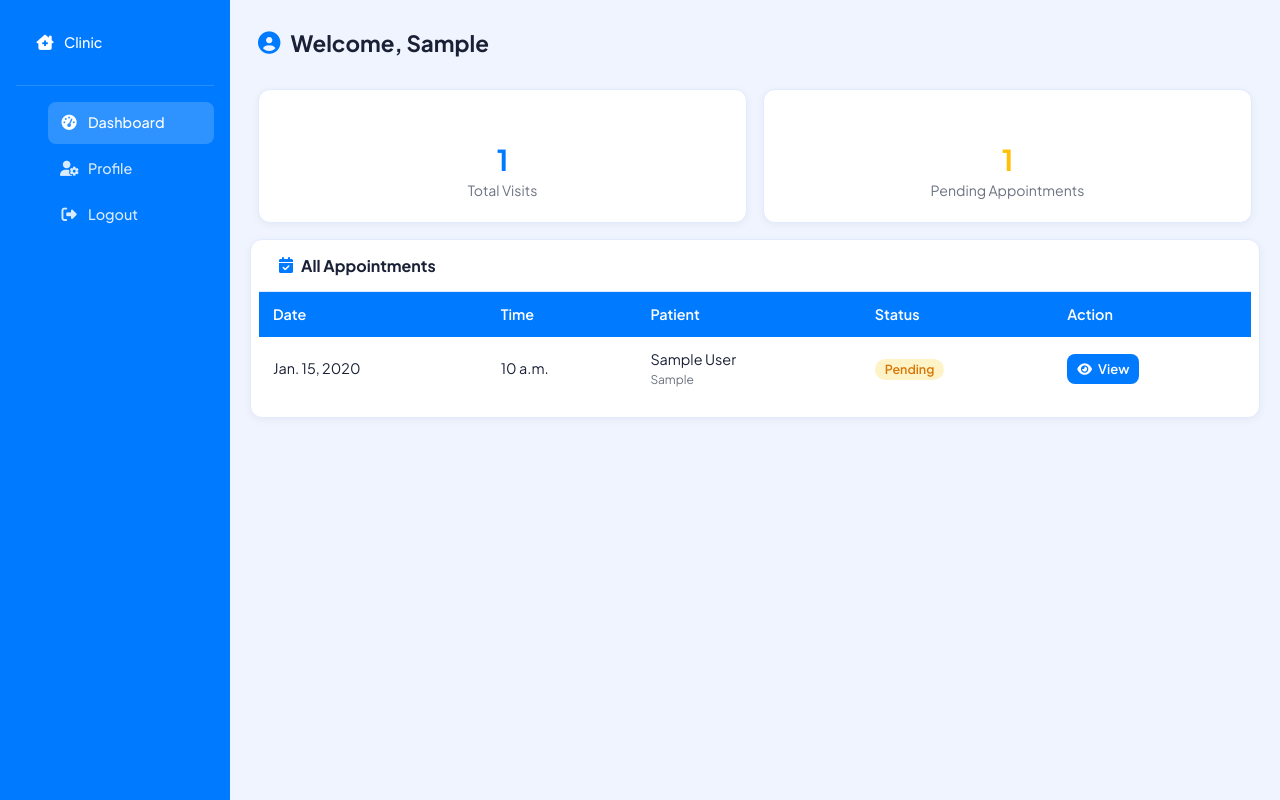
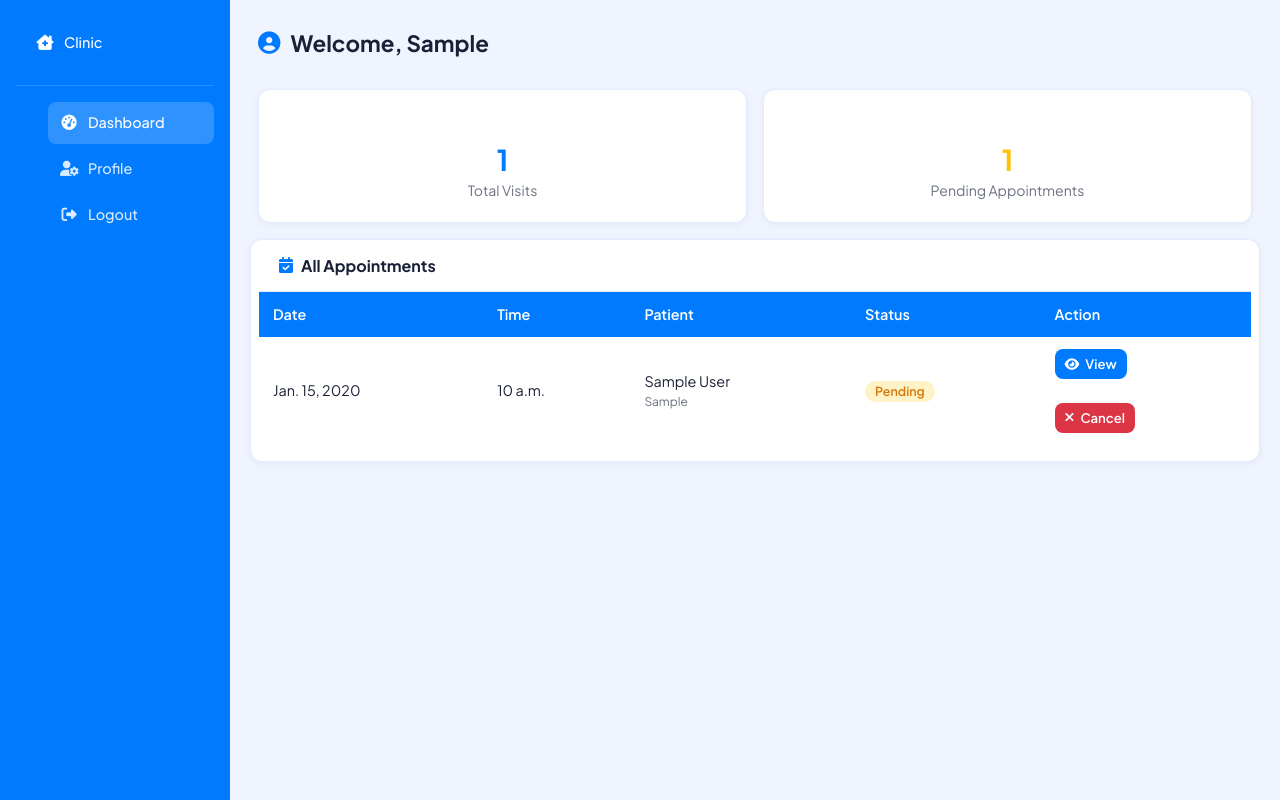
Before and after one commit to pdp7093-brainstream/Doctor_management_system, a Django app: page /dashboard/ in a window 1280 px wide. Run offline with Django 5.2, Linux system fonts and the light colour scheme; a user stored in the database is signed in; tables that the repository leaves empty hold one stand-in row (values such as "Sample post"); some libraries are stand-ins or nearby versions.

Commit message:
fristcomit

```diff
--- a/appointment/urls.py
+++ b/appointment/urls.py
@@ -9,7 +9,7 @@ urlpatterns = [
     path('search-patients/', views.search_patients, name='search_patients'),
     path('manage_appointments/', Manage_appointments.as_view(), name='manage_appointments'),
     path('add-appointment/', Add_appointment.as_view(), name='add_appointment'),
-
+    path('cancel-appointment/<int:appointment_id>/',views.cancel_appointment,name='cancel_appointment'),
     # Prescription Url
     path('start-visit/<int:appointment_id>/',StartVisitView.as_view(),name='start_visit'),
     path('prescription/<int:visit_id>/',PrescriptionView.as_view(),name='prescription'),
--- a/templates/pdashboard/dashboard.html
+++ b/templates/pdashboard/dashboard.html
@@ -64,7 +64,7 @@
                                 <th>Time</th>
                                 <th>Patient</th>
                                 <th>Status</th>
-                                <th>Action</th>
+                                <th colspan="2">Action</th>
                             </tr>
                         </thead>
                         <tbody id="tableBody">
@@ -99,10 +99,23 @@
                                     {% endif %}
                                 </td>
 
-                                <td>
-                                    <a href="{% url 'appointment:appointment_detail' appointment.id %}" class="btn btn-primary btn-sm">
+                                <td class="d-flex gap-2">
+
+                                    <!-- View Button -->
+                                    <a href="{% url 'appointment:appointment_detail' appointment.id %}"
+                                    class="btn btn-primary btn-sm">
                                         <i class="fas fa-eye"></i> View
                                     </a>
+                                </td>
+                                <td class="d-flex gap-2">
+                                    <!-- Cancel Button -->
+                                    {% if appointment.status == 'pending' %}
+                                    <a href="{% url 'appointment:cancel_appointment' appointment.id %}"
+                                    class="btn btn-danger btn-sm cancel-btn">
+                                        <i class="fas fa-times"></i> Cancel
+                                    </a>
+                                    {% endif %}
+
                                 </td>
                             </tr>
                             {% empty %}
```
Also changed, not shown: appointment/views.py (+21 -0 lines).
